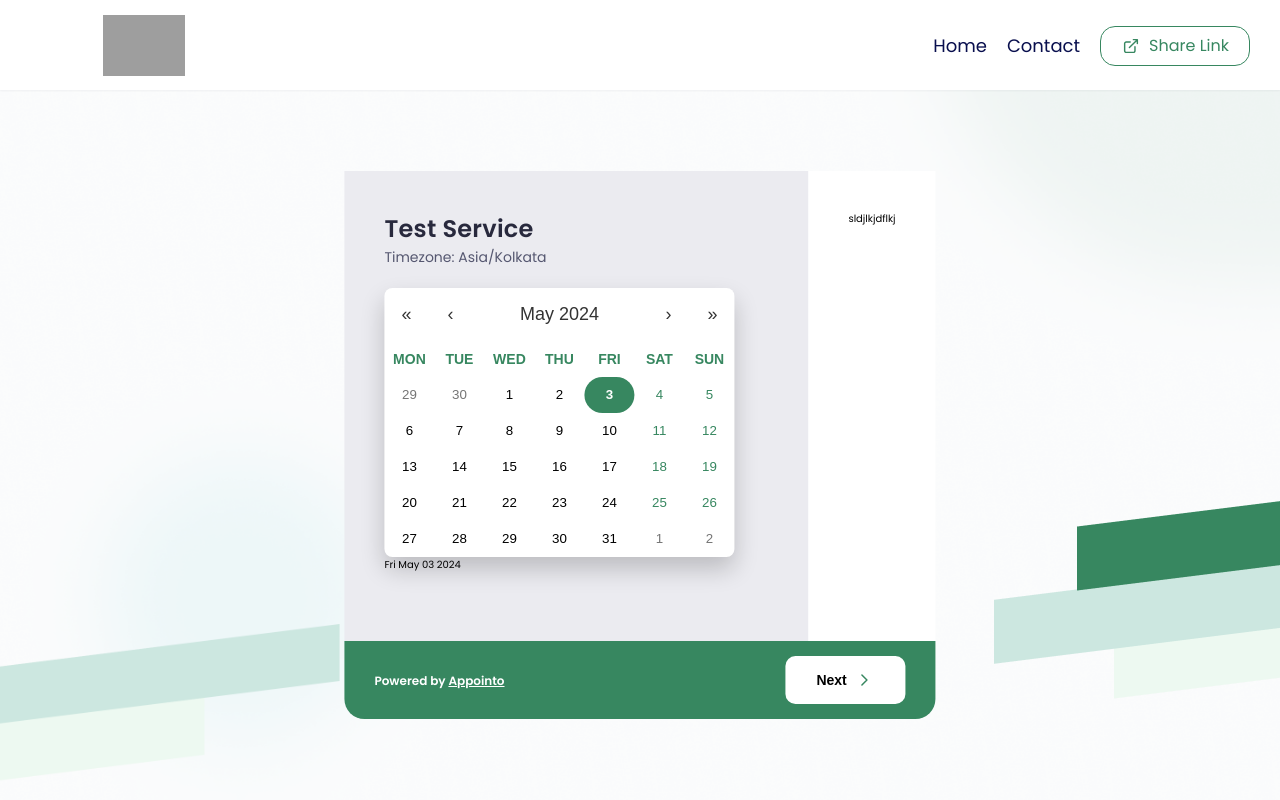
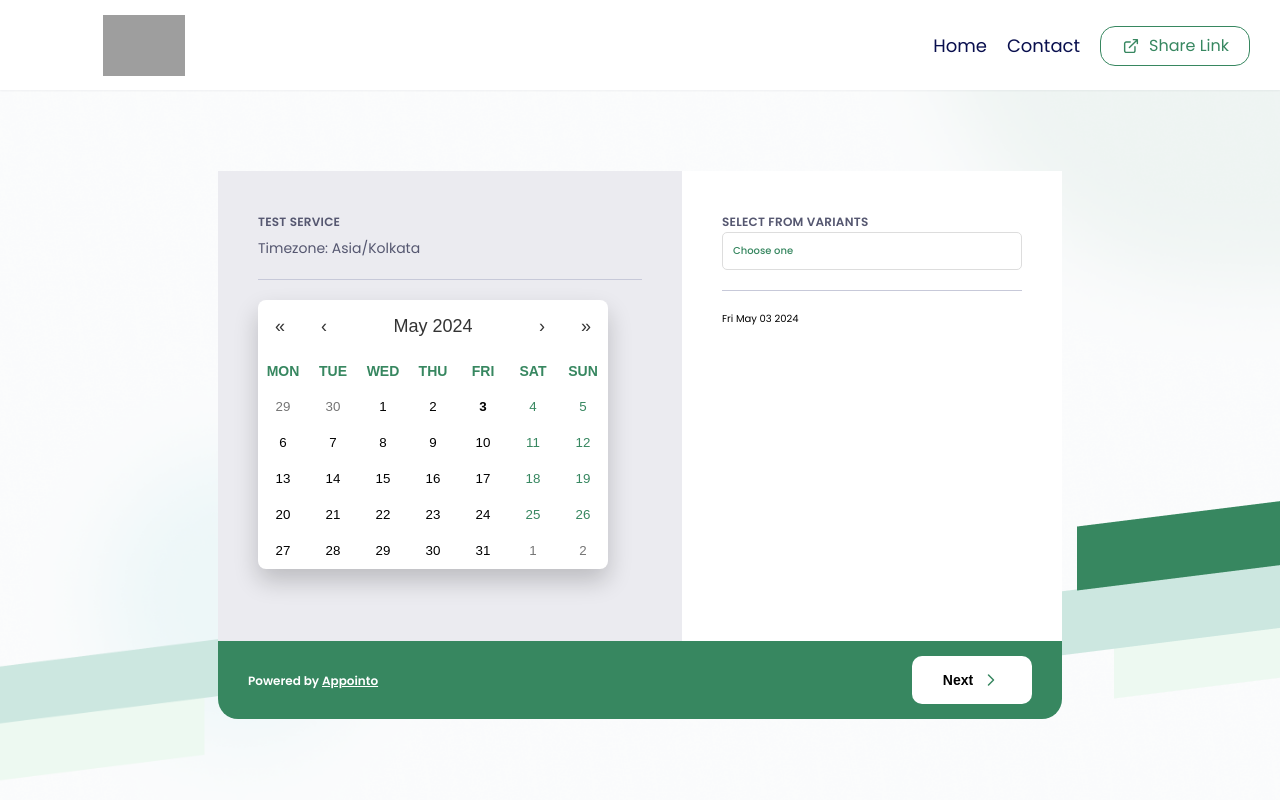
Before and after one commit to ShashankVerma628/Time-Slot-App, a React (Create React App) app: page / in a window 1280 px wide. Built offline with nearby package versions, Linux system fonts and the light colour scheme; grey boxes are pictures that could not be loaded.

Commit message:
feat: added context

```diff
--- a/src/components/CustomCalendar/CustomCalendar.jsx
+++ b/src/components/CustomCalendar/CustomCalendar.jsx
@@ -1,13 +1,14 @@
+import { useAppContext } from "../../context/appContext";
 import "../../css/calender.css";
 import Actions from "./Partials/Actions";
 import CalendarComponent from "./Partials/Calendar";
 import styles from "./customCalender.module.css";
 
-const CustomCalendar = ({ setDate, date }) => {
+const CustomCalendar = () => {
+  const { setDate, date } = useAppContext();
   return (
     <div className={styles.container}>
-      <CalendarComponent setDate={setDate} date={date} />
-      <Actions setDate={setDate} date={date} />
+      <CalendarComponent />
     </div>
   );
 };
--- a/src/components/CustomCalendar/Partials/Actions.jsx
+++ b/src/components/CustomCalendar/Partials/Actions.jsx
@@ -1,6 +1,9 @@
+import { useAppContext } from "../../../context/appContext";
 import "../../../css/calender.css";
 
-const Actions = ({ setDate, date, selectRange, setSelectRange }) => {
+const Actions = () => {
+  const { setDate, date, selectRange } = useAppContext();
+
   return (
     <>
       {date.length > 0 && selectRange ? (
--- a/src/components/CustomCalendar/Partials/Calendar.jsx
+++ b/src/components/CustomCalendar/Partials/Calendar.jsx
@@ -1,8 +1,11 @@
 import Calendar from "react-calendar";
 import "../../../css/calender.css";
+import { useAppContext } from "../../../context/appContext";
 
-const CalendarComponent = ({ setDate, date }) => {
-  return <Calendar onChange={setDate} value={date} s />;
+const CalendarComponent = () => {
+  const { setDate, date } = useAppContext();
+
+  return <Calendar onChange={setDate} values={date} />;
 };
 
 export default CalendarComponent;
--- a/src/components/Form/Form.jsx
+++ b/src/components/Form/Form.jsx
@@ -2,8 +2,29 @@ import React, { useState } from "react";
 import styles from "./form.module.css";
 import CustomCalendar from "../CustomCalendar/CustomCalendar";
 import IconRight from "../../assets/IconRight";
+import { useAppContext } from "../../context/appContext";
+import Actions from "../CustomCalendar/Partials/Actions";
 const Form = () => {
-  const [date, setDate] = useState(new Date());
+  const { date, setDate, isActive, setIsActive, selected, setIsSelected } =
+    useAppContext();
+
+  const availableSlots = [
+    {
+      id: 1,
+      text: "30 min",
+      value: 30,
+    },
+    {
+      id: 2,
+      text: "45 min",
+      value: 45,
+    },
+    {
+      id: 3,
+      text: "60 min",
+      value: 60,
+    },
+  ];
 
   return (
     <article className={styles.content_container}>
@@ -15,9 +36,47 @@ const Form = () => {
               <span className={styles.zone}>Timezone: </span>Asia/Kolkata
             </p>
           </div>
-          <CustomCalendar date={date} setDate={setDate} />
+          <CustomCalendar />
         </div>
-        <div className={styles.content_right_container}>sldjlkjdflkj</div>
+        <div className={styles.content_right_container}>
+          <div className={styles.top}>
+            <label className={styles.top_heading} for="slots">
+              Select From Variants
+            </label>
+            <div className={styles.dropdown}>
+              <div
+                onClick={(e) => {
+                  setIsActive(!isActive);
+                }}
+                className={styles.dropdown_btn}
+              >
+                {selected}
+                {/* <span
+                  className={isActive ? "fas fa-caret-up" : "fas fa-caret-down"}
+                /> */}
+              </div>
+              <div
+                className={styles.dropdown_content}
+                style={{ display: isActive ? "block" : "none" }}
+              >
+                {availableSlots?.map((slot) => (
+                  <div
+                    onClick={(e) => {
+                      setIsSelected(slot?.text);
+                      setIsActive(!isActive);
+                    }}
+                    className={styles.item}
+                  >
+                    {slot?.text}
+                  </div>
+                ))}
+              </div>
+            </div>
+          </div>
+          <div className={styles.right_bottom}>
+            <Actions />
+          </div>
+        </div>
       </div>
       <div className={styles.bottom}>
         <div className={styles.bottom_left}>
--- a/src/components/Form/form.module.css
+++ b/src/components/Form/form.module.css
@@ -10,6 +10,7 @@
 
 .main_content {
   display: flex;
+  flex-direction: column;
 }
 
 .content_left_container {
@@ -98,3 +99,158 @@
 .next_btn:hover {
   background-color: var(--secondaryColor);
 }
+.content_container {
+  position: absolute;
+  top: 50%;
+  left: 50%;
+  transform: translate(-50%, -50%);
+  z-index: 3;
+  display: flex;
+  flex-direction: column;
+}
+
+.main_content {
+  display: flex;
+}
+
+.content_left_container {
+  padding: 40px;
+  display: flex;
+  flex-direction: column;
+  gap: 20px;
+  background-color: #ebebf0;
+  min-height: 470px;
+}
+
+.content_right_container {
+  background-color: var(--white);
+  display: flex;
+  flex-direction: column;
+  gap: 20px;
+  padding: 40px;
+}
+
+.top_heading {
+  font-size: 24px;
+  font-weight: 600;
+  line-height: 36px;
+  letter-spacing: 0.25px;
+  text-align: left;
+  color: #28293d;
+}
+
+.region {
+  font-size: 14px;
+  font-weight: 600;
+  line-height: 21px;
+}
+
+.region {
+  font-size: 14px;
+  font-weight: 400;
+  line-height: 21px;
+  color: #555770;
+}
+
+.bottom {
+  background-color: var(--primaryColor);
+  display: flex;
+  align-items: center;
+  justify-content: space-between;
+  width: 100%;
+  height: 78px;
+  padding: 15px 30px 15px 30px;
+  border-bottom-left-radius: 20px;
+  border-bottom-right-radius: 20px;
+}
+
+.bottom_left {
+  font-size: 12px;
+  font-weight: 600;
+  line-height: 21px;
+  color: var(--white);
+}
+
+.bottom_left_link {
+  text-decoration: underline;
+  color: var(--white);
+}
+
+.next_btn {
+  width: 120px;
+  height: 48px;
+  gap: 8px;
+  border-radius: 10px;
+  font-size: 14px;
+  font-weight: 600;
+  line-height: 21px;
+  transition: all 0.3s ease-in-out;
+  background-color: var(--white);
+  outline: none;
+  cursor: pointer;
+  display: flex;
+  align-items: center;
+  gap: 8px;
+  justify-content: center;
+  border: 1px;
+}
+
+.next_btn:hover {
+  background-color: var(--secondaryColor);
+}
+
+.top {
+  border-bottom: 1px solid #c7c9d9;
+  padding-bottom: 20px;
+}
+.top_heading {
+  font-size: 12px;
+  font-weight: 600;
+  line-height: 21px;
+  color: #555770;
+  text-transform: uppercase;
+  padding-bottom: 6px;
+}
+
+.dropdown {
+  margin: 0 auto;
+  z-index: 9999;
+  width: 300px;
+  position: relative;
+}
+.dropdown,
+.dropdown * {
+  z-index: 10;
+}
+.dropdown .dropdown_btn {
+  cursor: pointer;
+  display: flex;
+  align-items: center;
+  justify-content: space-between;
+  padding: 10px;
+  background: white;
+  border: 1px solid #ddd;
+  border-radius: 5px;
+  color: var(--primaryColor);
+  font-weight: 500;
+}
+.dropdown_content {
+  position: absolute;
+  left: 0;
+  width: 100%;
+  box-shadow: 0 0 10px 5px rgba(0, 0, 0, 0.07);
+}
+.dropdown_content .item {
+  padding: 10px;
+  cursor: pointer;
+  background: var(--white);
+}
+.dropdown_content .item:hover {
+  background: var(--secondaryColor);
+}
+
+@media screen and (min-width: 1200px) {
+  .main_content {
+    flex-direction: row;
+  }
+}
--- /dev/null
+++ b/src/context/appContext.js
@@ -0,0 +1,34 @@
+import { createContext, useContext, useState } from "react";
+
+const AppContext = createContext({});
+
+const AppProvider = ({ children }) => {
+  const [date, setDate] = useState(new Date());
+  const [isActive, setIsActive] = useState(false);
+  const [selected, setIsSelected] = useState("Choose one");
+  function handleBlur(e) {
+    console.log(e);
+  }
+  const contextValues = {
+    date,
+    setDate,
+    isActive,
+    setIsActive,
+    selected,
+    setIsSelected,
+    handleBlur,
+  };
+  return (
+    <AppContext.Provider value={contextValues}>{children}</AppContext.Provider>
+  );
+};
+
+export default AppProvider;
+
+export const useAppContext = () => {
+  const appContext = useContext(AppContext);
+  if (appContext === undefined) {
+    throw new Error("Something is Wrong in the Context");
+  }
+  return appContext;
+};
--- a/src/index.js
+++ b/src/index.js
@@ -2,12 +2,15 @@ import React from "react";
 import ReactDOM from "react-dom/client";
 import App from "./App";
 import { SnackbarProvider } from "notistack";
+import AppProvider from "./context/appContext";
 
 const root = ReactDOM.createRoot(document.getElementById("root"));
 root.render(
   <React.StrictMode>
     <SnackbarProvider maxSnack={2}>
-      <App />
+      <AppProvider>
+        <App />
+      </AppProvider>
     </SnackbarProvider>
   </React.StrictMode>
 );
```
Also changed, not shown: src/components/SingleSlot/SingleSlot.jsx (added, +7 -0 lines), src/components/SingleSlot/singleSlot.module.css (added).
